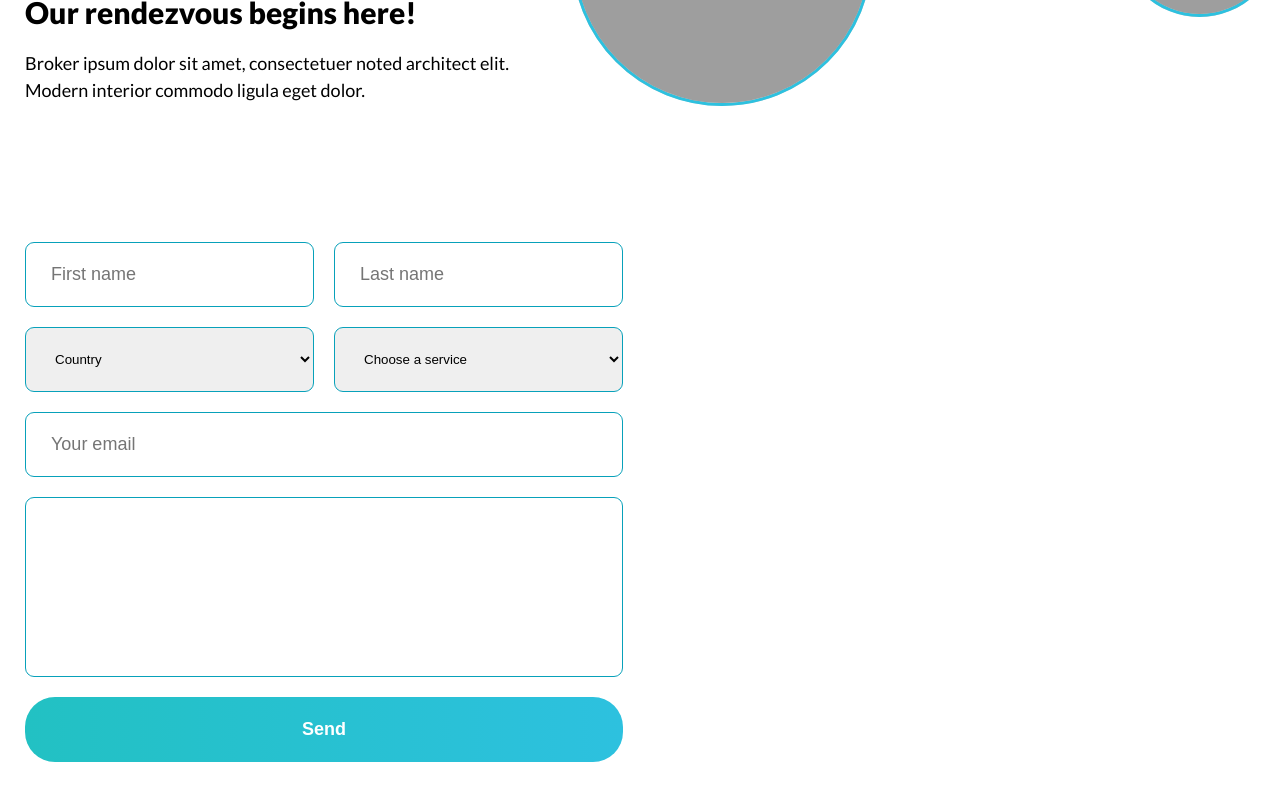
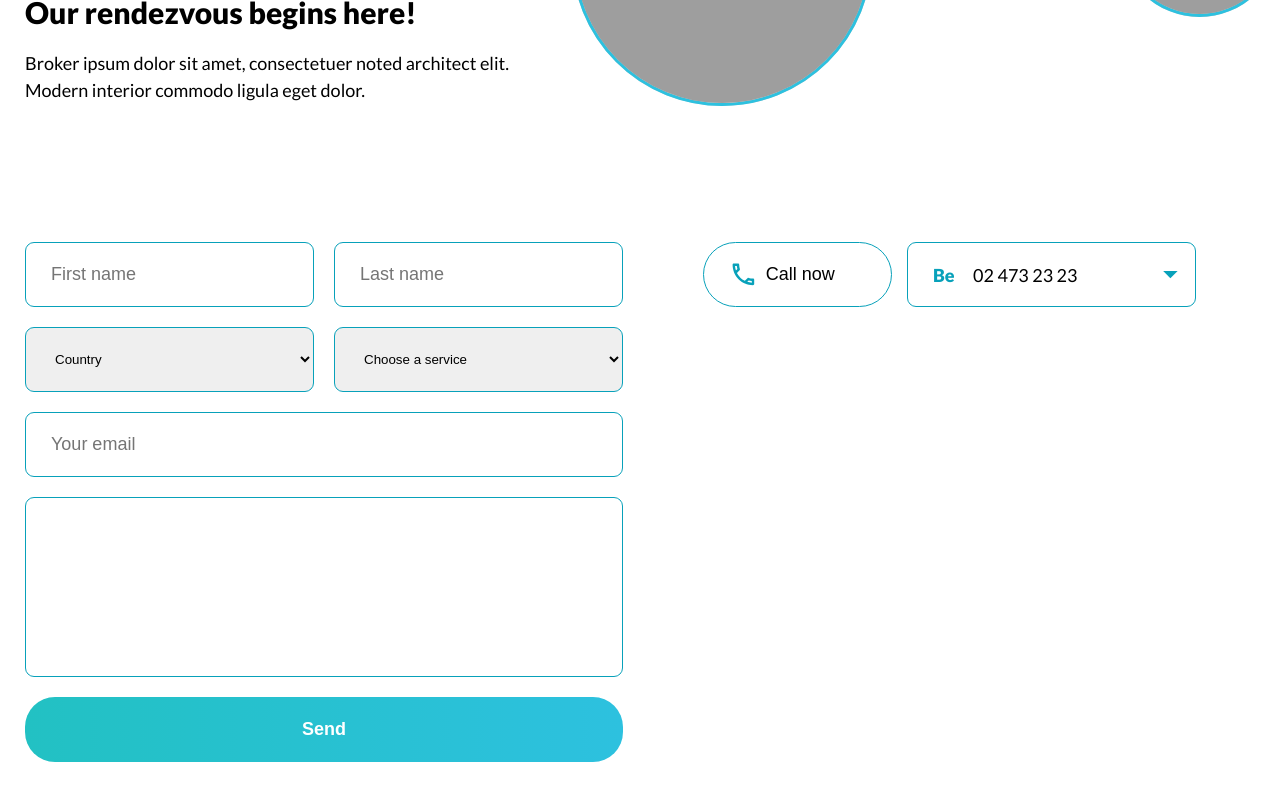
Before and after one commit to moisens/tiny-is-the-new-big, a React (Vite) app in the folder frontend/: page / in a window 1280 px wide. Shown: the part 5985-6785 px from the top of the page. Built offline with nearby package versions, Linux system fonts and the light colour scheme; grey boxes are pictures that could not be loaded.

Commit message:
contact css part 4

```diff
--- a/frontend/src/components/home/contact/Contact.tsx
+++ b/frontend/src/components/home/contact/Contact.tsx
@@ -1,5 +1,7 @@
 import "./contact.scss";
 import { MdOutlineContactPage } from "react-icons/md";
+import { MdOutlineCall } from "react-icons/md";
+import { RiArrowDownSFill } from "react-icons/ri";
 
 const Contact = () => {
   return (
@@ -67,7 +69,18 @@ const Contact = () => {
           <textarea id="subject" className="input__textarea" />
           <button type="submit" className="form__button">Send</button>
         </form>
-        <div className="form__call"></div>
+        <div className="form__call">
+          <button className="call__btn">
+            <MdOutlineCall color="#08A1BA" size="1.8rem" />
+            Call now
+          </button>
+          <div className="call__dropdown">
+            <p className="call__P"><span className="call__country">Be</span> 02 473 23 23</p>
+            <div className="call__arrowdown">
+              <RiArrowDownSFill size="1.8rem" color="#08A1BA" />
+            </div>
+          </div>
+        </div>
       </div>
     </section>
   );
--- a/frontend/src/components/home/contact/contact.scss
+++ b/frontend/src/components/home/contact/contact.scss
@@ -137,6 +137,7 @@
   display: flex;
   justify-content: flex-start;
   align-items: flex-start;
+  gap: 60px;
 }
 
 .form__content {
@@ -205,3 +206,52 @@
     }
   }
 }
+
+.form__call {
+  //background-color: red;
+  width: 100%;
+  height: auto;
+  display: flex;
+  justify-content: flex-start;
+  align-items: flex-start;
+  gap: 15px;
+
+  .call__btn {
+    display: flex;
+    justify-content: flex-start;
+    align-items: center;
+    gap: 8px;
+    width: 189px;
+    height: 65px;
+    border: solid 0.4px #08a1ba;
+    border-radius: 94.5px;
+    padding-left: 25px;
+    background-color: #fff;
+    font-size: 1.125rem;
+    cursor: pointer;
+  }
+  .call__dropdown {
+    background-color: #fff;
+    display: flex;
+    justify-content: space-between;
+    align-items: center;
+    width: 289px;
+    height: 65px;
+    padding: 0 10px 0 25px;
+    border: solid 0.4px #08a1ba;
+    border-radius: 9px;
+
+    .call__P {
+      font-size: 1.125rem;
+
+      .call__country {
+        color: #08a1ba;
+        font-weight: 700;
+        padding-right: 15px;
+      }
+    }
+    .call__arrowdown {
+      cursor: pointer;
+    }
+  }
+}
```
